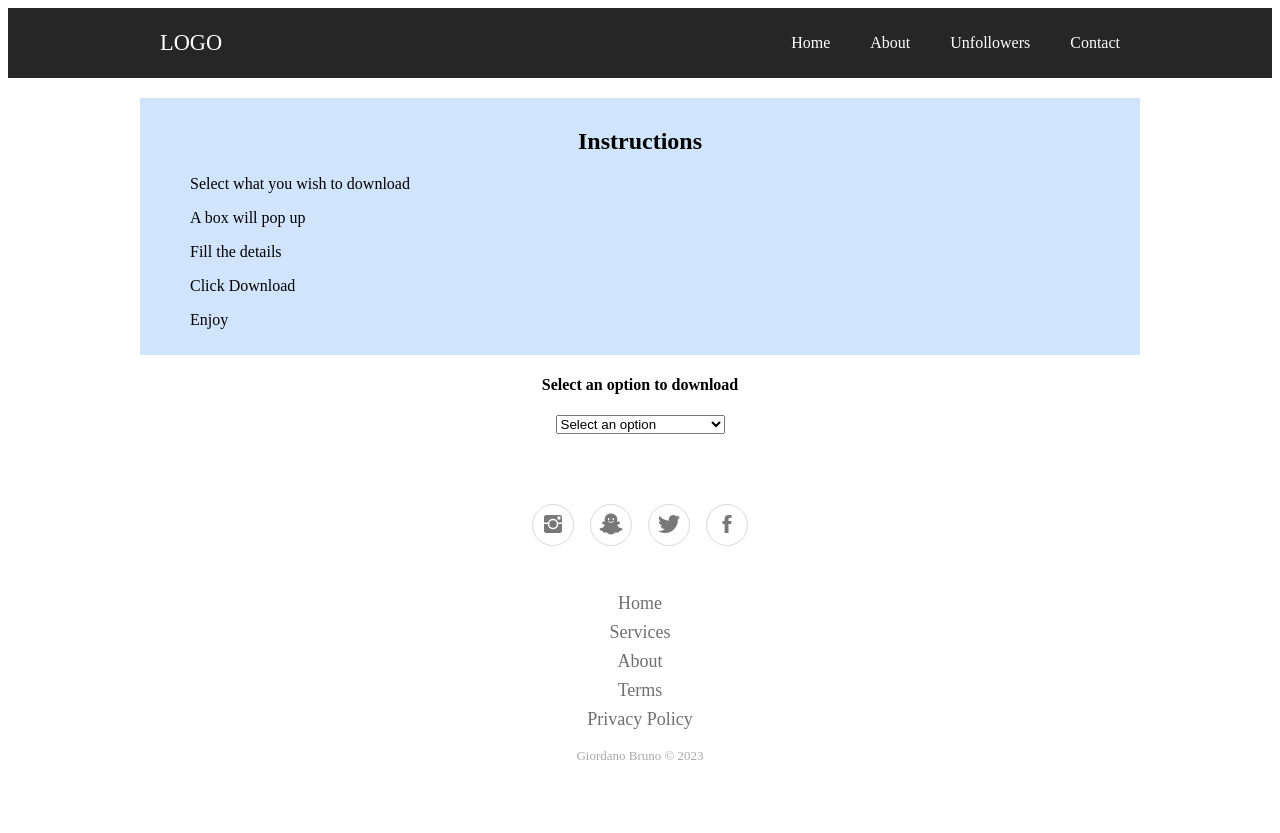
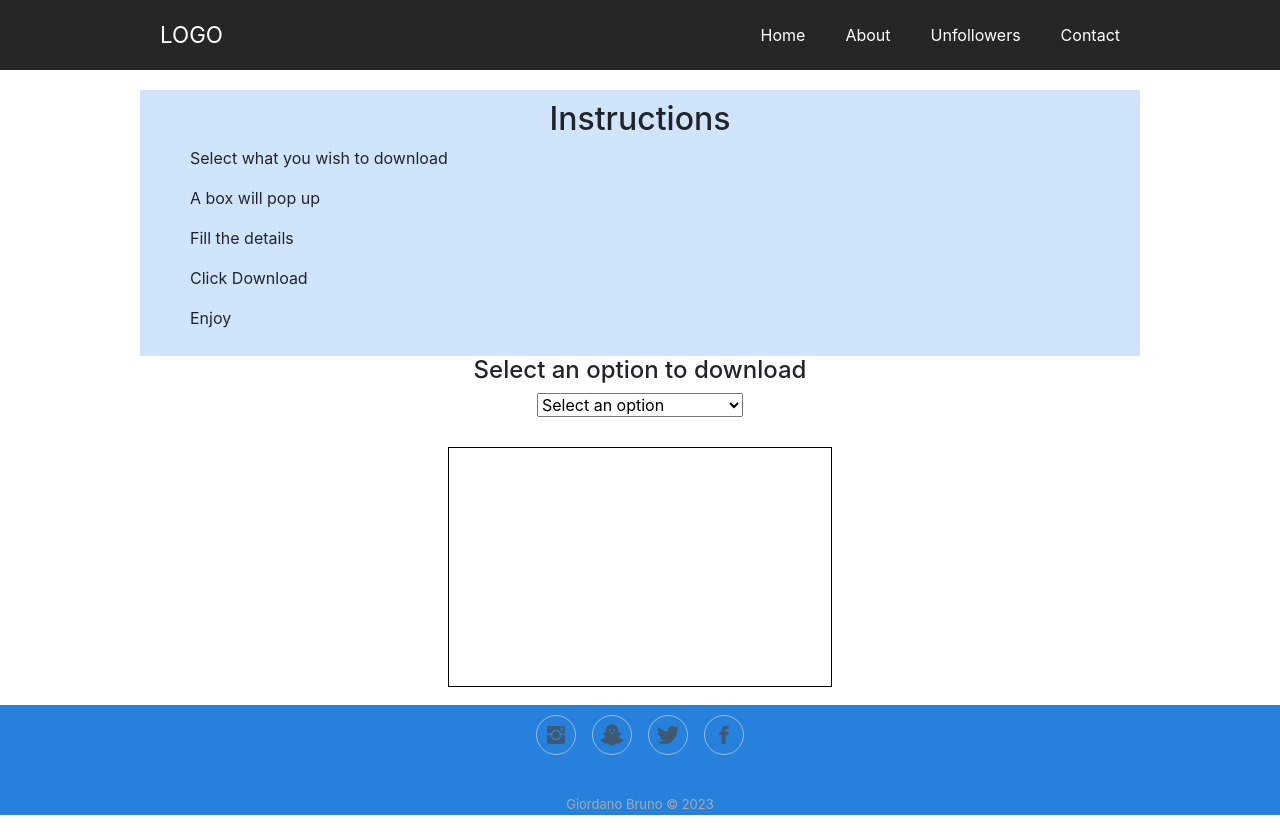
Before and after one commit to giordanobruno01/Dowload_Instagram_Flask, a Flask app: page / in a window 1280 px wide. Before the commit the page ends 760 px from the top, so only its background shows below. Run offline with Flask 3, Linux system fonts and the light colour scheme; some libraries are stand-ins or nearby versions.

Commit message:
footer added

```diff
--- a/static/js/script.js
+++ b/static/js/script.js
@@ -34,6 +34,7 @@
 $(document).ready(function () {
   $("#hash").change(function () {
     if ($(this).val() == "blank") {
+      $("#blank").show();
       $("#hashtag").hide();
       $("#profile").hide();
       $("#stories").hide();
@@ -45,6 +46,7 @@ $(document).ready(function () {
       $("#test").hide();
     } else if ($(this).val() == "hashtag") {
       $("#hashtag").show();
+      $("#blank").hide();
       $("#profile").hide();
       $("#stories").hide();
       $("#reels").hide();
@@ -55,6 +57,7 @@ $(document).ready(function () {
       $("#test").hide();
     } else if ($(this).val() == "profile") {
       $("#profile").show();
+      $("#blank").hide();
       $("#stories").hide();
       $("#reels").hide();
       $("#hashtag").hide();
@@ -65,6 +68,7 @@ $(document).ready(function () {
       $("#test").hide();
     } else if ($(this).val() == "stories") {
       $("#stories").show();
+      $("#blank").hide();
       $("#profile").hide();
       $("#reels").hide();
       $("#hashtag").hide();
@@ -75,6 +79,7 @@ $(document).ready(function () {
       $("#test").hide();
     } else if ($(this).val() == "reels") {
       $("#reels").show();
+      $("#blank").hide();
       $("#stories").hide();
       $("#profile").hide();
       $("#hashtag").hide();
@@ -85,6 +90,7 @@ $(document).ready(function () {
       $("#test").hide();
     } else if ($(this).val() == "highlights") {
       $("#highlights").show();
+      $("#blank").hide();
       $("#stories").hide();
       $("#reels").hide();
       $("#hashtag").hide();
@@ -95,6 +101,7 @@ $(document).ready(function () {
       $("#test").hide();
     } else if ($(this).val() == "post") {
       $("#post").show();
+      $("#blank").hide();
       $("#stories").hide();
       $("#reels").hide();
       $("#hashtag").hide();
@@ -105,6 +112,7 @@ $(document).ready(function () {
       $("#test").hide();
     } else if ($(this).val() == "pictures") {
       $("#pictures").show();
+      $("#blank").hide();
       $("#stories").hide();
       $("#reels").hide();
       $("#hashtag").hide();
@@ -115,6 +123,7 @@ $(document).ready(function () {
       $("#test").hide();
     } else if ($(this).val() == "igtv") {
       $("#igtv").show();
+      $("#blank").hide();
       $("#stories").hide();
       $("#reels").hide();
       $("#hashtag").hide();
@@ -125,6 +134,7 @@ $(document).ready(function () {
       $("#test").hide();
     } else if ($(this).val() == "test") {
       $("#test").show();
+      $("#blank").hide();
       $("#stories").hide();
       $("#reels").hide();
       $("#profile").hide();
--- a/static/styles/style.css
+++ b/static/styles/style.css
@@ -84,8 +84,8 @@ nav ul li ul li a {
   .nav-mobile {
     display: block;
     position: absolute;
-    top: 8px;
-    right: 10px;
+    top: 0px;
+    right: 0px;
     background: #262626;
     height: 70px;
     width: 70px;
@@ -155,6 +155,7 @@ main #select-box #instructions h2 {
 main #select-box .formblock {
   margin: auto;
   text-align: center;
+  display: block;
 }
 main #select-box .formblock #hash {
   margin-bottom: 30px;
@@ -169,6 +170,13 @@ main #select-box .formblock div {
 }
 main #select-box .formblock #blank {
   background-color: #ffffff;
+  padding-top: 50px;
+  margin: auto;
+  display: block;
+  max-width: 30vw;
+  min-width: 250px;
+  min-height: 30vh;
+  border: 1px solid black;
 }
 main #select-box .formblock #profile {
   background-color: pink;
@@ -198,13 +206,20 @@ main #select-box .formblock #test {
   background-color: azure;
 }
 
-.footer-basic {
-  padding: 40px 0;
+footer {
+  background-color: #2581dc;
+  display: flex;
+  align-items: end;
+}
+footer .footer-basic {
+  padding: 10px 0;
   background-color: #ffffff;
   color: #4b4c4d;
 }
-
-.footer-basic ul {
+footer .footer-basic {
+  padding: 18px 0;
+}
+footer .footer-basic ul {
   padding: 0;
   list-style: none;
   text-align: center;
@@ -212,27 +227,23 @@ main #select-box .formblock #test {
   line-height: 1.6;
   margin-bottom: 0;
 }
-
-.footer-basic li {
+footer .footer-basic li {
   padding: 0 10px;
 }
-
-.footer-basic ul a {
+footer .footer-basic ul a {
   color: inherit;
   text-decoration: none;
   opacity: 0.8;
 }
-
-.footer-basic ul a:hover {
+footer .footer-basic ul a:hover {
   opacity: 1;
 }
-
-.footer-basic .social {
+footer .footer-basic .social {
   text-align: center;
+  padding-top: 10px;
   padding-bottom: 25px;
 }
-
-.footer-basic .social > a {
+footer .footer-basic .social > a {
   font-size: 24px;
   width: 40px;
   height: 40px;
@@ -245,12 +256,10 @@ main #select-box .formblock #test {
   color: inherit;
   opacity: 0.75;
 }
-
-.footer-basic .social > a:hover {
+footer .footer-basic .social > a:hover {
   opacity: 0.9;
 }
-
-.footer-basic .copyright {
+footer .footer-basic .copyright {
   margin-top: 15px;
   text-align: center;
   font-size: 13px;
--- a/static/styles/style.scss
+++ b/static/styles/style.scss
@@ -107,8 +107,8 @@ nav {
   .nav-mobile {
     display: block;
     position: absolute;
-    top: 8px;
-    right: 10px;
+    top: 0px;
+    right: 0px;
     background: $nav-background;
     height: $nav-height;
     width: $nav-height;
@@ -162,7 +162,6 @@ nav {
       text-decoration: none;
     }
   }
-
 }
 main {
   #select-box {
@@ -179,6 +178,7 @@ main {
     .formblock {
       margin: auto;
       text-align: center;
+      display: block;
       #hash {
         margin-bottom: 30px;
       }
@@ -193,6 +193,13 @@ main {
 
       #blank {
         background-color: #ffffff;
+        padding-top: 50px;
+        margin: auto;
+        display: block;
+        max-width: 30vw;
+        min-width: 250px;
+        min-height: 30vh;
+        border: 1px solid black;
       }
       #profile {
         background-color: pink;
@@ -224,62 +231,71 @@ main {
     }
   }
 }
+footer {
+  background-color: #2581dc;
+  display: flex;
+  align-items: end;
   .footer-basic {
-  padding:40px 0;
-  background-color:#ffffff;
-  color:#4b4c4d;
+    padding: 10px 0;
+    background-color: #ffffff;
+    color: #4b4c4d;
+  }
+  .footer-basic {
+    padding: 18px 0;
   }
 
   .footer-basic ul {
-  padding:0;
-  list-style:none;
-  text-align:center;
-  font-size:18px;
-  line-height:1.6;
-  margin-bottom:0;
+    padding: 0;
+    list-style: none;
+    text-align: center;
+    font-size: 18px;
+    line-height: 1.6;
+    margin-bottom: 0;
   }
 
   .footer-basic li {
-  padding:0 10px;
+    padding: 0 10px;
   }
 
   .footer-basic ul a {
-  color:inherit;
-  text-decoration:none;
-  opacity:0.8;
+    color: inherit;
+    text-decoration: none;
+    opacity: 0.8;
   }
 
   .footer-basic ul a:hover {
-  opacity:1;
+    opacity: 1;
   }
 
   .footer-basic .social {
-  text-align:center;
-  padding-bottom:25px;
+    text-align: center;
+    padding-top: 10px;
+    padding-bottom: 25px;
   }
 
   .footer-basic .social > a {
-  font-size:24px;
-  width:40px;
-  height:40px;
-  line-height:40px;
-  display:inline-block;
-  text-align:center;
-  border-radius:50%;
-  border:1px solid #ccc;
-  margin:0 8px;
-  color:inherit;
-  opacity:0.75;
+    font-size: 24px;
+    width: 40px;
+    height: 40px;
+    line-height: 40px;
+    display: inline-block;
+    text-align: center;
+    border-radius: 50%;
+    border: 1px solid #ccc;
+    margin: 0 8px;
+    color: inherit;
+    opacity: 0.75;
   }
 
   .footer-basic .social > a:hover {
-  opacity:0.9;
+    opacity: 0.9;
   }
 
   .footer-basic .copyright {
-  margin-top:15px;
-  text-align:center;
-  font-size:13px;
-  color:#aaa;
-  margin-bottom:0;
+    margin-top: 15px;
+    text-align: center;
+    font-size: 13px;
+    color: #aaa;
+    margin-bottom: 0;
   }
+}
--- a/templates/index.html
+++ b/templates/index.html
@@ -8,7 +8,7 @@
     <link rel="stylesheet" href="{{ url_for('static', filename= 'styles/style.css') }}">
     <script src="https://ajax.googleapis.com/ajax/libs/jquery/3.6.4/jquery.min.js"></script>
     <link rel="stylesheet" href="https://cdnjs.cloudflare.com/ajax/libs/ionicons/2.0.1/css/ionicons.min.css">
-    <!-- <link rel="stylesheet" href="https://cdnjs.cloudflare.com/ajax/libs/twitter-bootstrap/4.1.3/css/bootstrap.min.css"> -->
+    <link rel="stylesheet" href="https://cdnjs.cloudflare.com/ajax/libs/twitter-bootstrap/4.1.3/css/bootstrap.min.css">
 
 
     <title>Download from Instagram</title>
@@ -78,7 +78,7 @@
                     <option value="igtv">IGTV</option>
                     <option value="test">Test</option>
                 </select>
-
+                <div id="blank"></div>
                 <div id="profile">
                     <label for="username">Select the Username</label>
                     <input type="text" name="username" placeholder="username" class="col-xs-12">
@@ -144,22 +144,22 @@
                             class="icon ion-social-snapchat"></i></a><a href="#"><i
                             class="icon ion-social-twitter"></i></a><a href="#"><i
                             class="icon ion-social-facebook"></i></a></div>
-                <ul class="list-inline">
+                <!-- <ul class="list-inline">
                     <li class="list-inline-item"><a href="#">Home</a></li>
                     <li class="list-inline-item"><a href="#">Services</a></li>
                     <li class="list-inline-item"><a href="#">About</a></li>
                     <li class="list-inline-item"><a href="#">Terms</a></li>
-                    <li class="list-inline-item"><a href="#">Privacy Policy</a></li>
-                </ul>
+
+                </ul> -->
                 <p class="copyright">Giordano Bruno © 2023</p>
             </footer>
         </div>
-        <script src="https://cdnjs.cloudflare.com/ajax/libs/jquery/3.2.1/jquery.min.js"></script>
-        <script
-            src="https://cdnjs.cloudflare.com/ajax/libs/twitter-bootstrap/4.1.3/js/bootstrap.bundle.min.js"></script>
+
     </footer>
 
     <script src="{{url_for('static', filename='js/script.js')}}"></script>
+    <script src="https://cdnjs.cloudflare.com/ajax/libs/jquery/3.2.1/jquery.min.js"></script>
+    <script src="https://cdnjs.cloudflare.com/ajax/libs/twitter-bootstrap/4.1.3/js/bootstrap.bundle.min.js"></script>
 </body>
 
 </html>
```
Also changed, not shown: 1 other file. Lines whose indentation alone changed are shown as unchanged.
